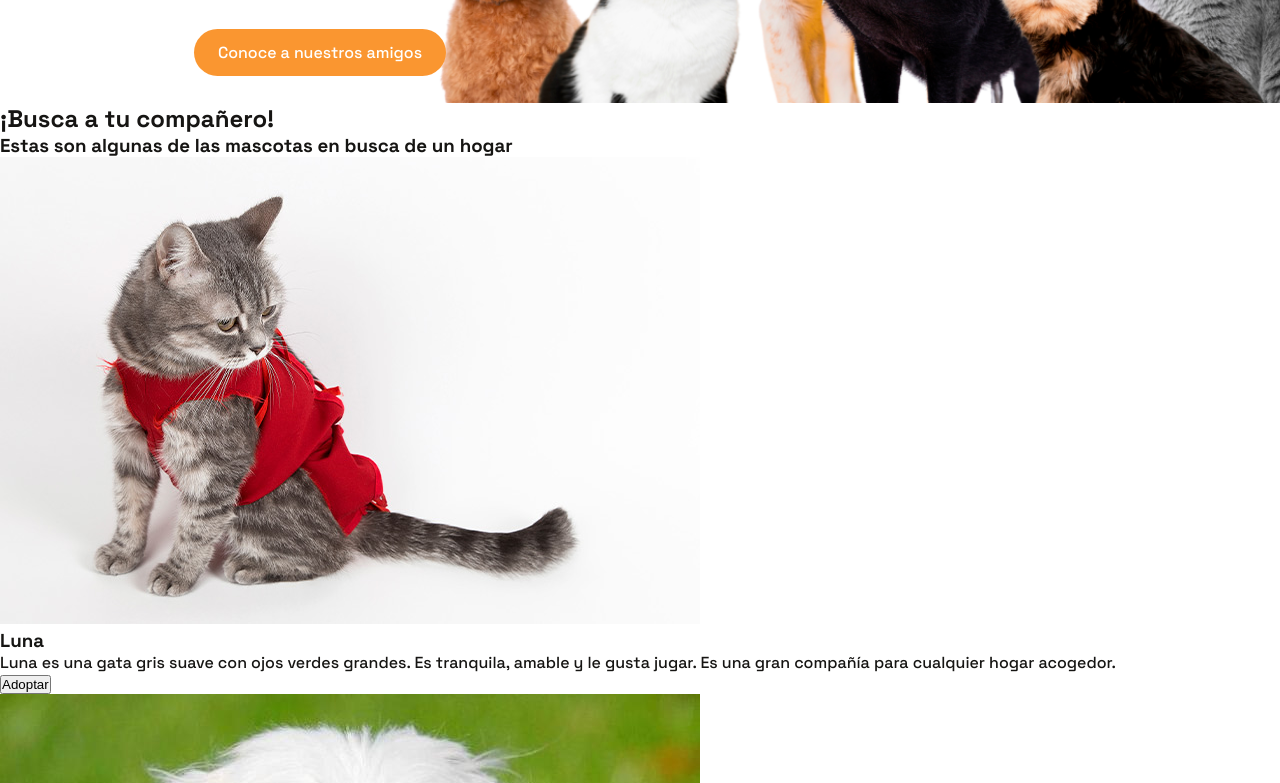
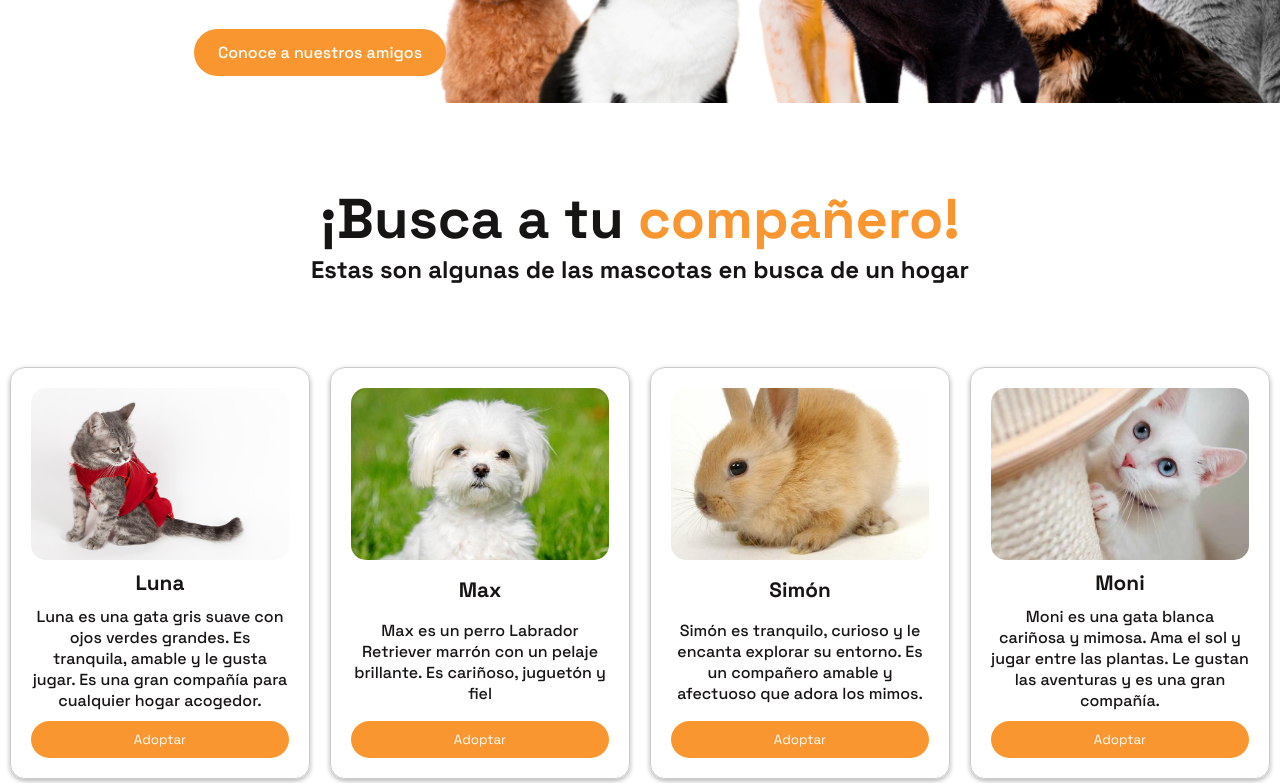
Before and after one commit to SI385-2301-SS4A-Grupo6/Landing-Page, a plain HTML site: page index.html in a window 1280 px wide. Shown: the part 697-1480 px from the top of the page. Drawn offline with nearby package versions, Linux system fonts and the light colour scheme.

Commit message:
Update ADOPTA.css

```diff
--- a/assets/css/styles.css
+++ b/assets/css/styles.css
@@ -264,6 +264,78 @@ a {
 
 /*========ADOPTA SECTION=======*/
 
+.adopta {
+  margin: 5em 0;
+}
+.adopta span{
+  color:#FA9630
+}
+.adopta h1{
+  font-size: var(--biggest-font-size);
+  text-align: center;
+}
+.adopta h3 {
+  font-size: 1.5rem;
+  text-align: center;
+}
+
+.card-container {
+  display: flex;
+  justify-content: center;
+  flex-wrap: wrap;
+  margin-top: 4.5em;
+}
+
+.card {
+  display: flex;
+  flex-direction: column;
+  justify-content: space-between;
+  text-align: center;
+  width: 300px;
+  margin: 10px;
+  padding: 20px;
+  border: 1px solid #ccc;
+  border-radius: 15px;
+  box-shadow: 0 2px 5px rgba(0, 0, 0, 0.3);
+  text-align: center;
+}
+
+.card img {
+  width: 100%;
+  height: auto;
+  margin-bottom: 10px;
+  border-radius: 15px;
+}
+
+.card h3 {
+  font-size: 1.3rem;
+  margin-bottom: 10px;
+}
+
+.card p {
+  margin-bottom: 10px;
+}
+
+.card .adoptar-btn {
+  padding: 10px 20px;
+  background-color:#FA9630;
+  color: #fff;
+  border: none;
+  cursor: pointer;
+  font-family: var(--body-font);
+  border-radius: 20px;
+}
+
+.card .adoptar-btn:hover {
+  background-color:#faac5d;
+}
+
+@media (max-width: 606px) {
+  .card {
+    width: 100%;
+  }
+}
+
 /*============USUARIOS SECTION======*/
 
 /*========NOSOTROS SECTION========*/
```
